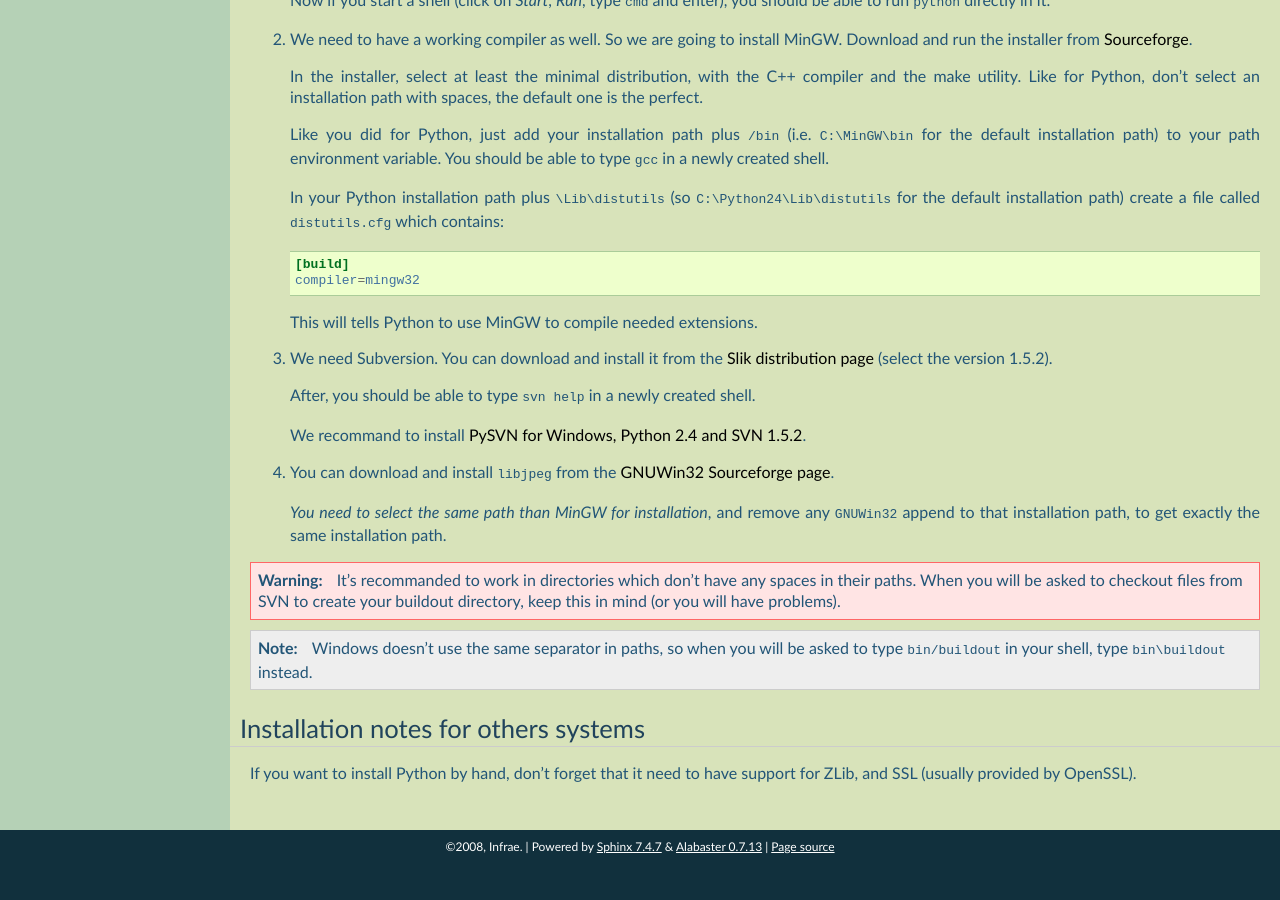
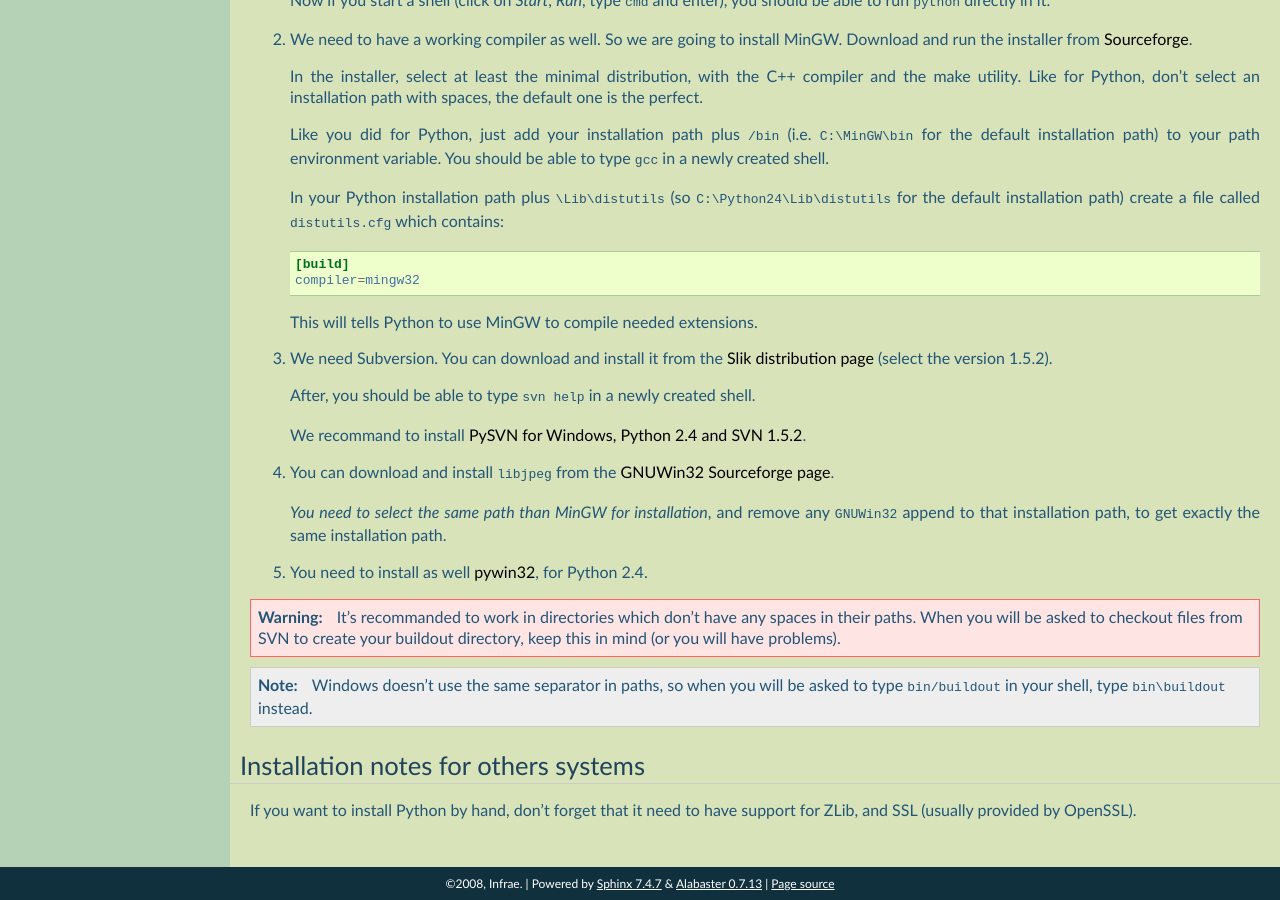
Before and after one commit to silvacms/documentation, a Sphinx documentation site: the page built from source/silva/buildout/requirements.rst, in a window 1280 px wide and 900 px high, scrolled down 2002 px. Built offline with Sphinx 7.4.7, drawn with Linux system fonts in a browser that asks for light colours; pages that are not in the unit, such as notebooks, are missing from menus; before the commit the page ends 2865 px from its top, so only the background shows below that.

Commit message:
Add pywin32 as requierement for Windows.

```diff
--- a/source/silva/buildout/requirements.rst
+++ b/source/silva/buildout/requirements.rst
@@ -194,6 +194,10 @@ We don't recommand (and support) Windows as a production environment.
    remove any ``GNUWin32`` append to that installation path, to get
    exactly the same installation path.
 
+
+5. You need to install as well `pywin32
+   <http://sourceforge.net/projects/pywin32/>`_, for Python 2.4.
+
 .. warning::
 
    It's recommanded to work in directories which don't have any spaces
```
